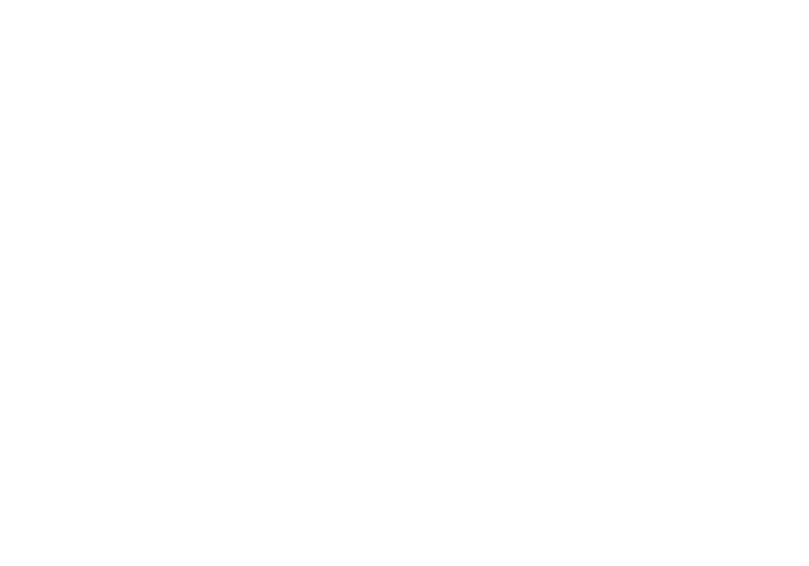
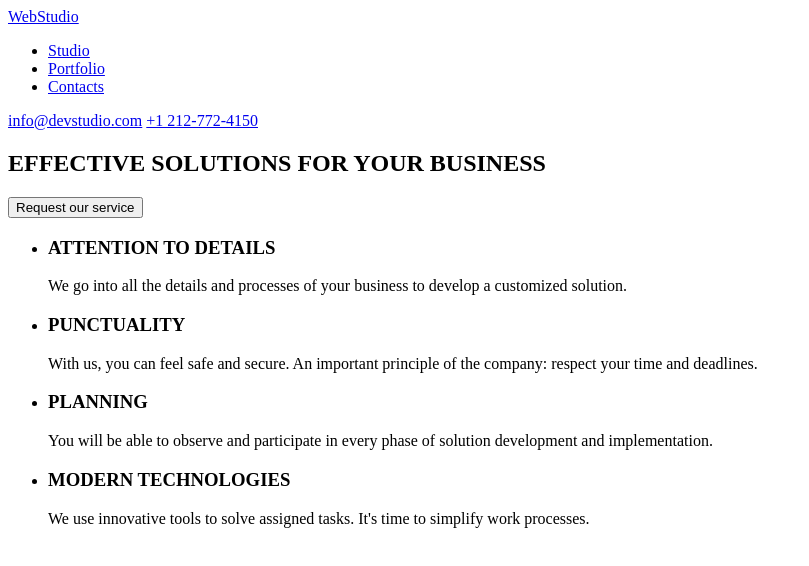
Before and after one commit to Cosmynn/goit-markup-hw-01, a plain HTML site: page index.html in a window 1280 px wide. Shown: the whole page, without its empty margins (0-809 px from the left). Drawn offline with Linux system fonts and the light colour scheme.

Commit message:
update index.html

```diff
--- a/index.html
+++ b/index.html
@@ -3,7 +3,58 @@
   <head>
     <meta charset="UTF-8" />
     <meta name="viewport" content="width=device-width, initial-scale=1.0" />
-    <title>Document</title>
+    <title>Webstudio</title>
   </head>
-  <body></body>
+  <body>
+    <header>
+      <a href="./index.html">WebStudio</a>
+      <nav>
+        <ul>
+          <li><a href="#">Studio</a></li>
+          <li><a href="#">Portfolio</a></li>
+          <li><a href="#">Contacts</a></li>
+        </ul>
+      </nav>
+      <a href="#">info@devstudio.com</a>
+      <a href="tel:+1 212-772-4150">+1 212-772-4150</a>
+    </header>
+    <main>
+      <section>
+        <h1>EFFECTIVE SOLUTIONS FOR YOUR BUSINESS</h1>
+        <button type="button">Request our service</button>
+      </section>
+      <section>
+        <ul>
+          <li>
+            <h3>ATTENTION TO DETAILS</h3>
+            <p>
+              We go into all the details and processes of your business to
+              develop a customized solution.
+            </p>
+          </li>
+          <li>
+            <h3>PUNCTUALITY</h3>
+            <p>
+              With us, you can feel safe and secure. An important principle of
+              the company: respect your time and deadlines.
+            </p>
+          </li>
+          <li>
+            <h3>PLANNING</h3>
+            <p>
+              You will be able to observe and participate in every phase of
+              solution development and implementation.
+            </p>
+          </li>
+          <li>
+            <h3>MODERN TECHNOLOGIES</h3>
+            <p>
+              We use innovative tools to solve assigned tasks. It's time to
+              simplify work processes.
+            </p>
+          </li>
+        </ul>
+      </section>
+    </main>
+  </body>
 </html>
```
